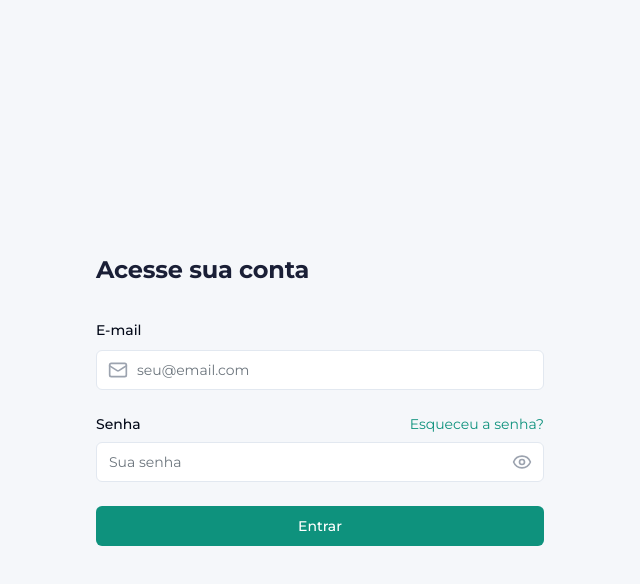
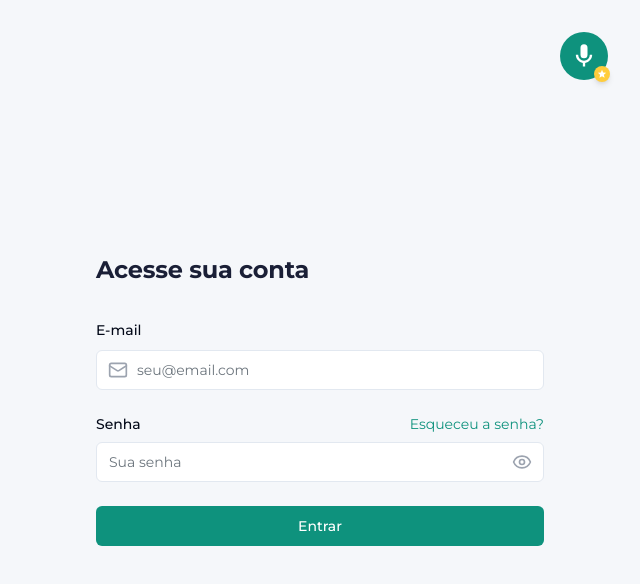
Before and after one commit to cristianqx/viva-reputacao-clinicas, a React (Vite) app: page / in a window 1280 px wide. Shown: the top 584 px of the page, without its empty margins (640-1280 px from the left). Built offline with nearby package versions, Linux system fonts and the light colour scheme; no server answers.

Commit message:
Fix: Login page visual issue
Fixes an issue where the logo was not displayed correctly on the login page.

```diff
--- a/src/pages/Login.tsx
+++ b/src/pages/Login.tsx
@@ -89,7 +89,31 @@ const Login = () => {
       </div>
 
       {/* Lado direito - Formulário */}
-      <div className="w-full md:w-1/2 bg-[#F5F7FA] p-8 md:p-12 flex flex-col justify-center">
+      <div className="w-full md:w-1/2 bg-[#F5F7FA] p-8 md:p-12 flex flex-col justify-center relative">
+        {/* Logo duplicado para o lado direito */}
+        <div className="absolute top-8 right-8">
+          <div className="w-12 h-12 relative">
+            <div className="absolute inset-0 bg-[#0E927D] rounded-full flex items-center justify-center">
+              <svg
+                viewBox="0 0 24 24"
+                className="w-7 h-7 text-white"
+                fill="currentColor"
+              >
+                <path d="M12,2A3,3 0 0,1 15,5V11A3,3 0 0,1 12,14A3,3 0 0,1 9,11V5A3,3 0 0,1 12,2M19,11C19,14.53 16.39,17.44 13,17.93V21H11V17.93C7.61,17.44 5,14.53 5,11H7A5,5 0 0,0 12,16A5,5 0 0,0 17,11H19Z" />
+              </svg>
+            </div>
+            <div className="absolute -bottom-0.5 -right-0.5 w-4 h-4 bg-[#FFCD3C] rounded-full flex items-center justify-center shadow-md">
+              <svg
+                viewBox="0 0 24 24"
+                className="w-2.5 h-2.5 text-white"
+                fill="currentColor"
+              >
+                <path d="M12,17.27L18.18,21L16.54,13.97L22,9.24L14.81,8.62L12,2L9.19,8.62L2,9.24L7.45,13.97L5.82,21L12,17.27Z" />
+              </svg>
+            </div>
+          </div>
+        </div>
+
         <div className="max-w-md w-full mx-auto">
           <h2 className="text-2xl font-bold text-[#1A1F36] mb-8">Acesse sua conta</h2>
 
```
